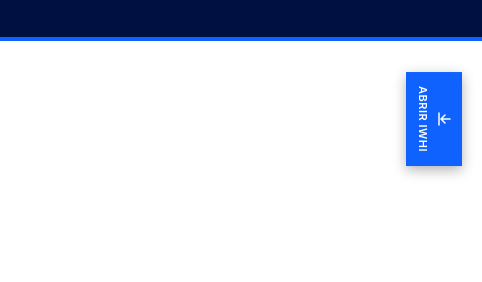
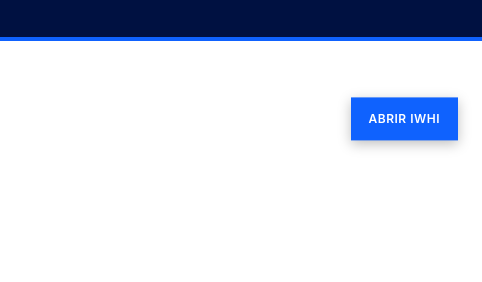
Before and after one commit to ben-d-ibm/bootcamp-integracion, a plain HTML site: page lab1.html in a window 1280 px wide. Shown: the part 281-563 px from the top of the page, 798-1280 px from the left. Drawn offline with Linux system fonts and the light colour scheme.

Commit message:
fix IWHI button: remove icon, horizontal text, unified style

```diff
--- a/lab1.html
+++ b/lab1.html
@@ -323,41 +323,28 @@
   /* ── IWHI floating button ── */
   .iwhi-fab {
     position: fixed;
-    right: 20px;
+    right: 24px;
     top: 50%;
     transform: translateY(-50%);
     z-index: 200;
-    display: flex;
-    flex-direction: column;
-    align-items: center;
-    gap: 6px;
   }
   .iwhi-fab a {
-    display: flex;
-    flex-direction: column;
-    align-items: center;
-    gap: 6px;
+    display: block;
     background: var(--ibm-blue-60);
     color: #fff;
     text-decoration: none;
-    padding: 14px 10px;
-    font-size: 11px;
+    padding: 12px 18px;
+    font-size: 12px;
     font-weight: 600;
     letter-spacing: 0.5px;
     text-transform: uppercase;
-    writing-mode: vertical-rl;
-    text-orientation: mixed;
-    border: none;
-    box-shadow: 0 4px 12px rgba(0,0,0,0.3);
-    line-height: 1.3;
+    box-shadow: 0 4px 12px rgba(0,0,0,0.25);
     transition: background 100ms;
+    white-space: nowrap;
   }
   .iwhi-fab a:hover { background: #0353e9; }
-  .iwhi-fab a svg { transform: rotate(90deg); flex-shrink: 0; }
   @media (max-width: 768px) {
-    .iwhi-fab { top: auto; bottom: 20px; transform: none; right: 16px; }
-    .iwhi-fab a { writing-mode: horizontal-tb; flex-direction: row; padding: 12px 16px; font-size: 12px; }
-    .iwhi-fab a svg { transform: none; }
+    .iwhi-fab { top: auto; bottom: 16px; transform: none; right: 16px; }
   }
 </style>
 </head>
@@ -723,10 +710,7 @@ from clientes clientes where clientes.numero_cuenta = ?</code></pre>
 
 <!-- IWHI floating button -->
 <div class="iwhi-fab">
-  <a href="https://dev5094335.a-vir-b1.platform.ipaas.automation.ibm.com/#/home" target="_blank" rel="noopener">
-    <svg width="16" height="16" viewBox="0 0 16 16" fill="none"><path d="M8 2v8M4 7l4 4 4-4" stroke="#fff" stroke-width="1.5" stroke-linecap="round" stroke-linejoin="round"/><path d="M2 13h12" stroke="#fff" stroke-width="1.5" stroke-linecap="round"/></svg>
-    Abrir IWHI
-  </a>
+  <a href="https://dev5094335.a-vir-b1.platform.ipaas.automation.ibm.com/#/home" target="_blank" rel="noopener">Abrir IWHI</a>
 </div>
 
 <footer>
```
Also changed, not shown: lab2.html (+8 -19 lines).
